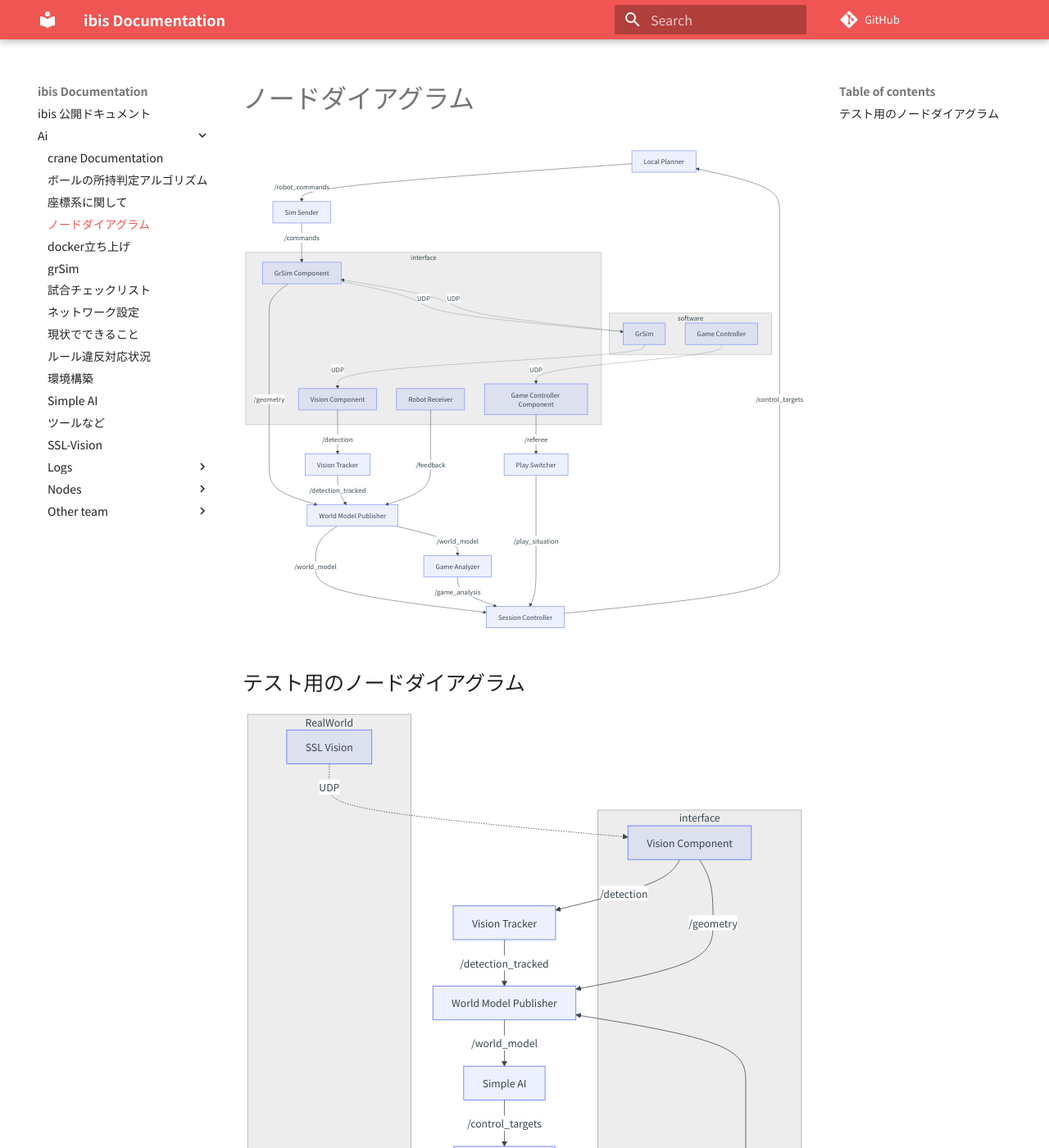
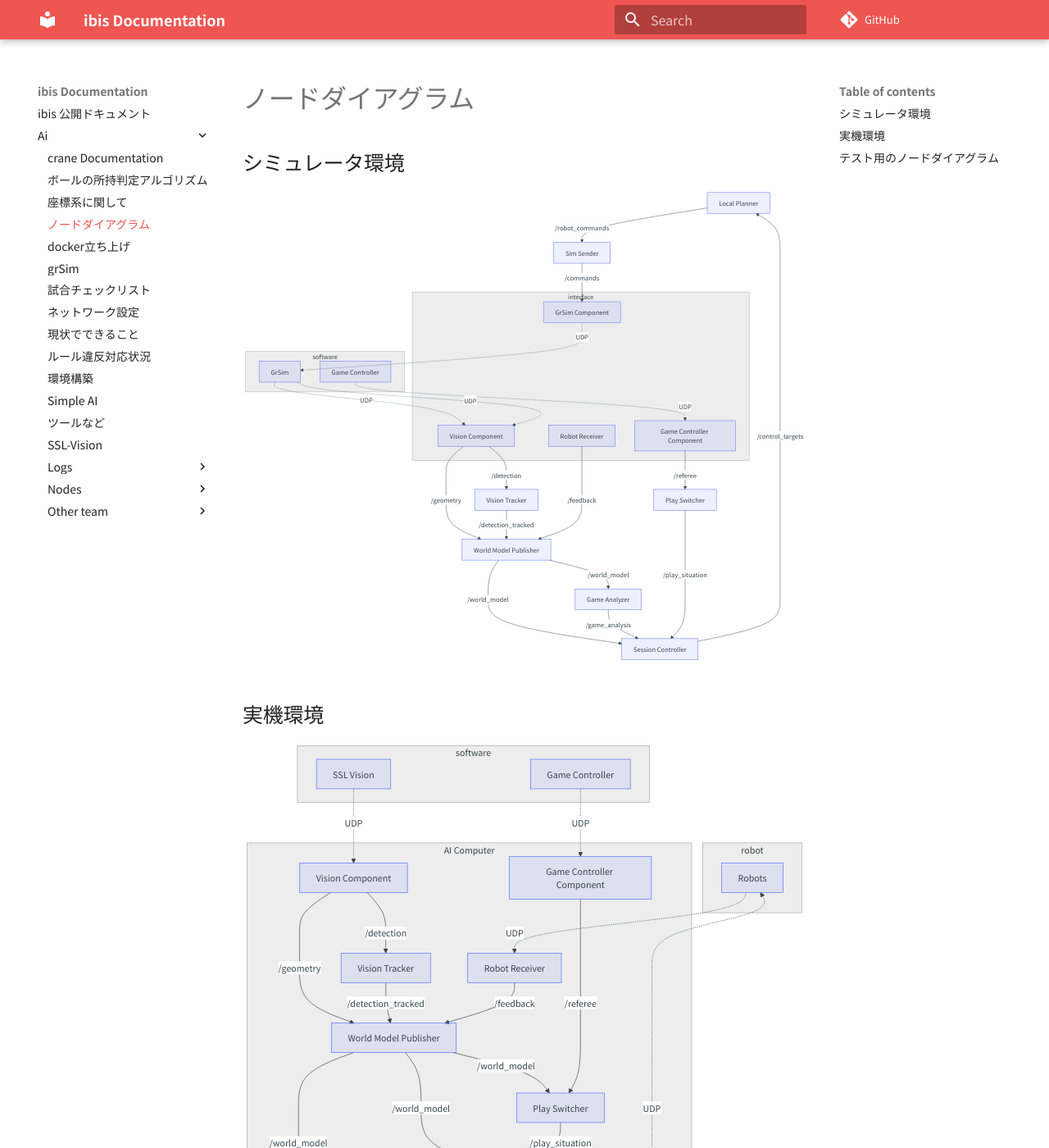
Before and after one commit to ibis-ssl/ibis_documentation, an MkDocs documentation site: the page built from docs/ai/diagram.md, in a window 1280 px wide and 1400 px high. Shown: the whole window at 82% size. Built offline with MkDocs 1.6.1 and Material for MkDocs 9.7.7, drawn with Linux system fonts in a browser that asks for light colours; nearby versions of some CDN libraries; some web fonts are replaced; comment, search, counter and statistics services are not loaded; part of the change alters nothing that is shown.

````diff
--- a/docs/ai/diagram.md
+++ b/docs/ai/diagram.md
@@ -1,4 +1,6 @@
 # ノードダイアグラム
+
+## シミュレータ環境
 
 ```mermaid
 graph TD
@@ -31,8 +33,8 @@ graph TD
 
     GrC -. UDP .->  GrSim
 
-    GrSim -. UDP .->  GrC
-    GrC -- /geometry -->  WP
+    GrSim -. UDP .->  VC
+    VC -- /geometry -->  WP
 
     GrSim -. UDP .->  VC
 
@@ -46,6 +48,60 @@ graph TD
     SC -- /control_targets --> LP
     LP -- /robot_commands -->  SS
     SS -- /commands -->  GrC
+
+    Receiver -- /feedback -->  WP
+```
+
+## 実機環境
+
+```mermaid
+graph TD
+
+    subgraph robot
+        Robots[Robots]
+    end
+
+    subgraph AI Computer
+        LP[Local Planner]
+        PS[Play Switcher]
+
+        VC[Vision Component]
+        GCC[Game Controller Component]
+        Receiver[Robot Receiver]
+
+        SC[Session Controller]
+        SS[Real Sender]
+
+        VT[Vision Tracker]
+        WP[World Model Publisher]
+    end
+
+    subgraph software
+        Vision[SSL Vision]
+        GC[Game Controller]
+    end
+
+    WP -- /world_model -->  SC
+    WP -- /world_model -->  PS
+    WP -- /world_model -->  LP
+
+
+
+    Robots -. UDP .-> Receiver
+    VC -- /geometry -->  WP
+
+    Vision -. UDP .->  VC
+
+
+    VC -- /detection -->  VT
+    VT -- /detection_tracked -->  WP
+
+    GC -. UDP .->  GCC
+    GCC -- /referee -->  PS
+    PS -- /play_situation --> SC
+    SC -- /control_targets --> LP
+    LP -- /robot_commands -->  SS
+    SS -. UDP .->  Robots
 
     Receiver -- /feedback -->  WP
 ```
````
